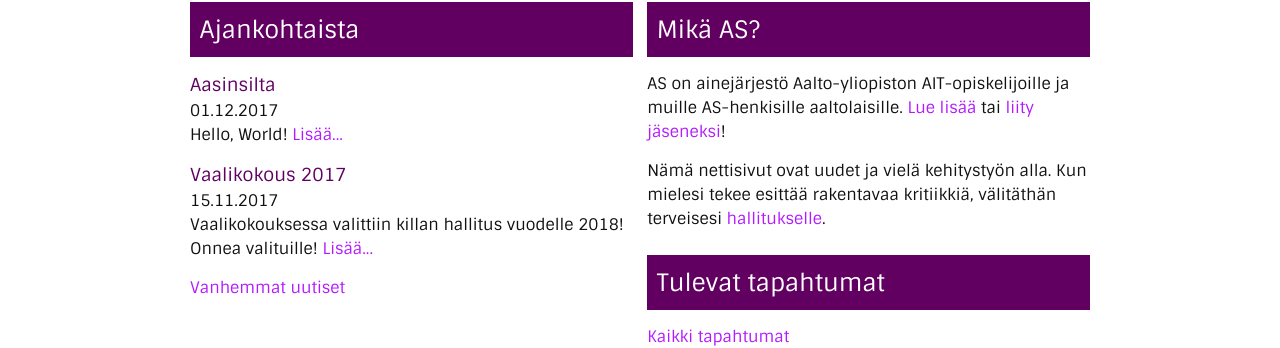
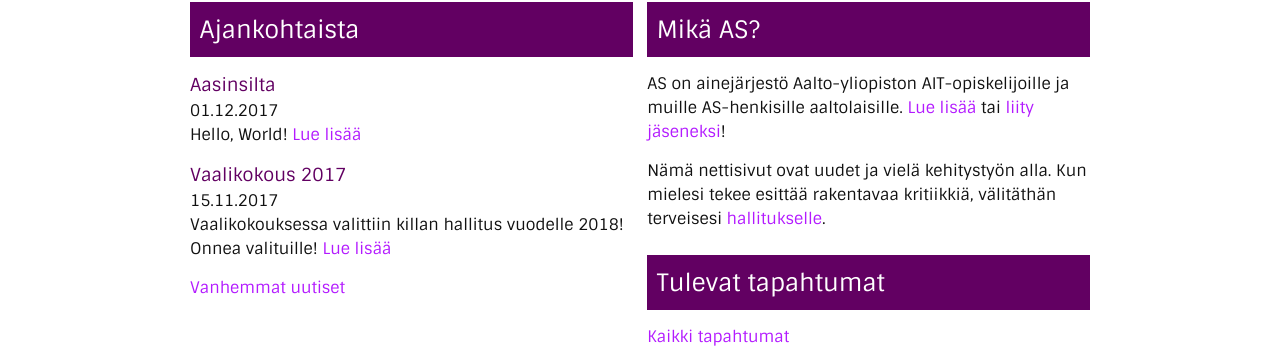
Before and after one commit to niitapa/uudempiAS, a Jekyll site: the page built from index.html, in a window 1280 px wide. Shown: the part 240-588 px from the top of the page. Built offline with Jekyll 4.4.1, drawn with Linux system fonts in a browser that asks for light colours.

Commit message:
Truncate post excerpts and change read more link text

```diff
--- a/index.html
+++ b/index.html
@@ -22,8 +22,8 @@
                 {{ post.date | date: "%d.%m.%Y" }}
               </time>
               <p class="post_list__excerpt">
-                {{ post.excerpt | strip_html }}
-                <a href="{{ post.url | absolute_url }}">Lisää...</a>
+                {{ post.excerpt | strip_html | truncate: 90 }}
+                <a href="{{ post.url | absolute_url }}">Lue lisää</a>
               </p>
             </li>
           {% endfor %}
```
